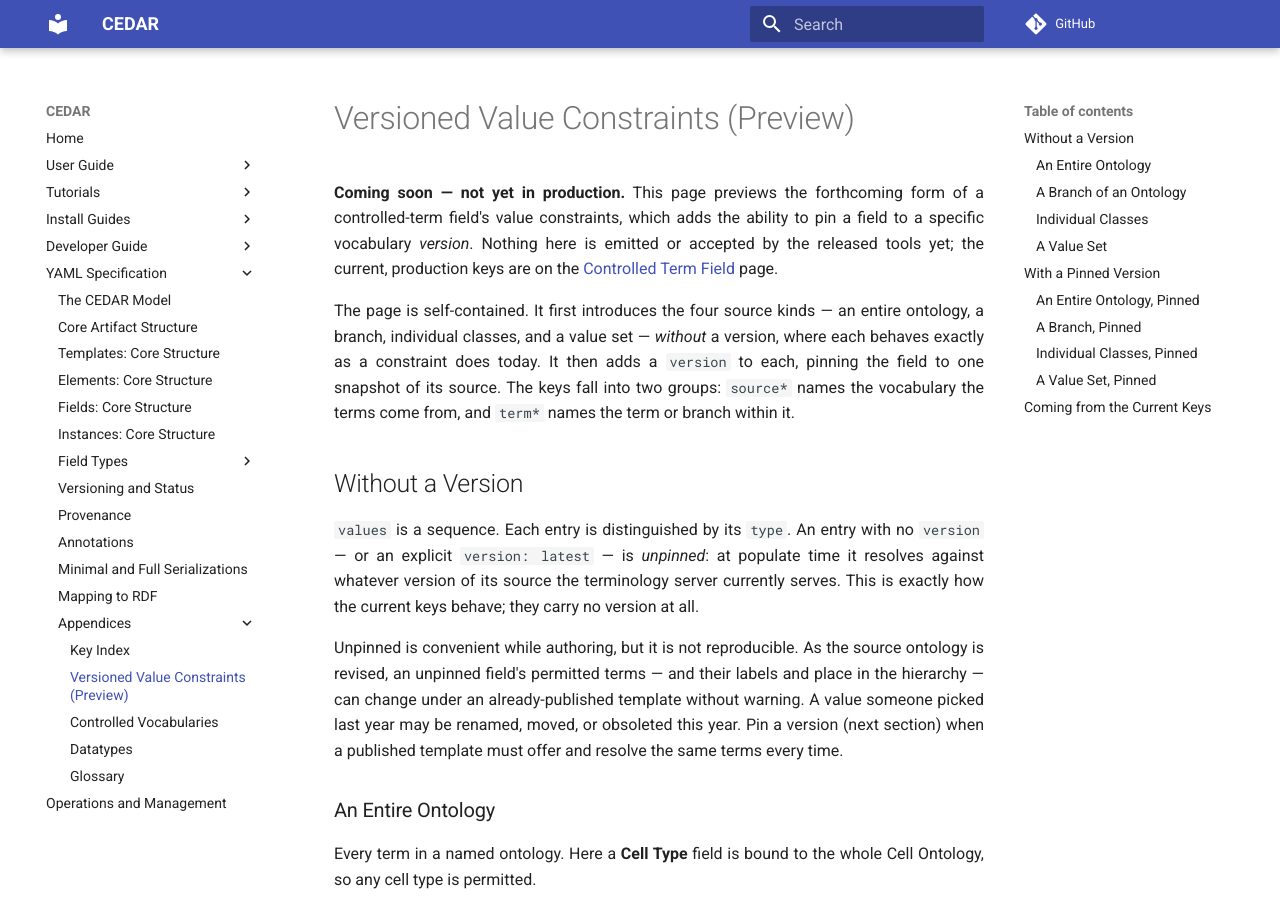
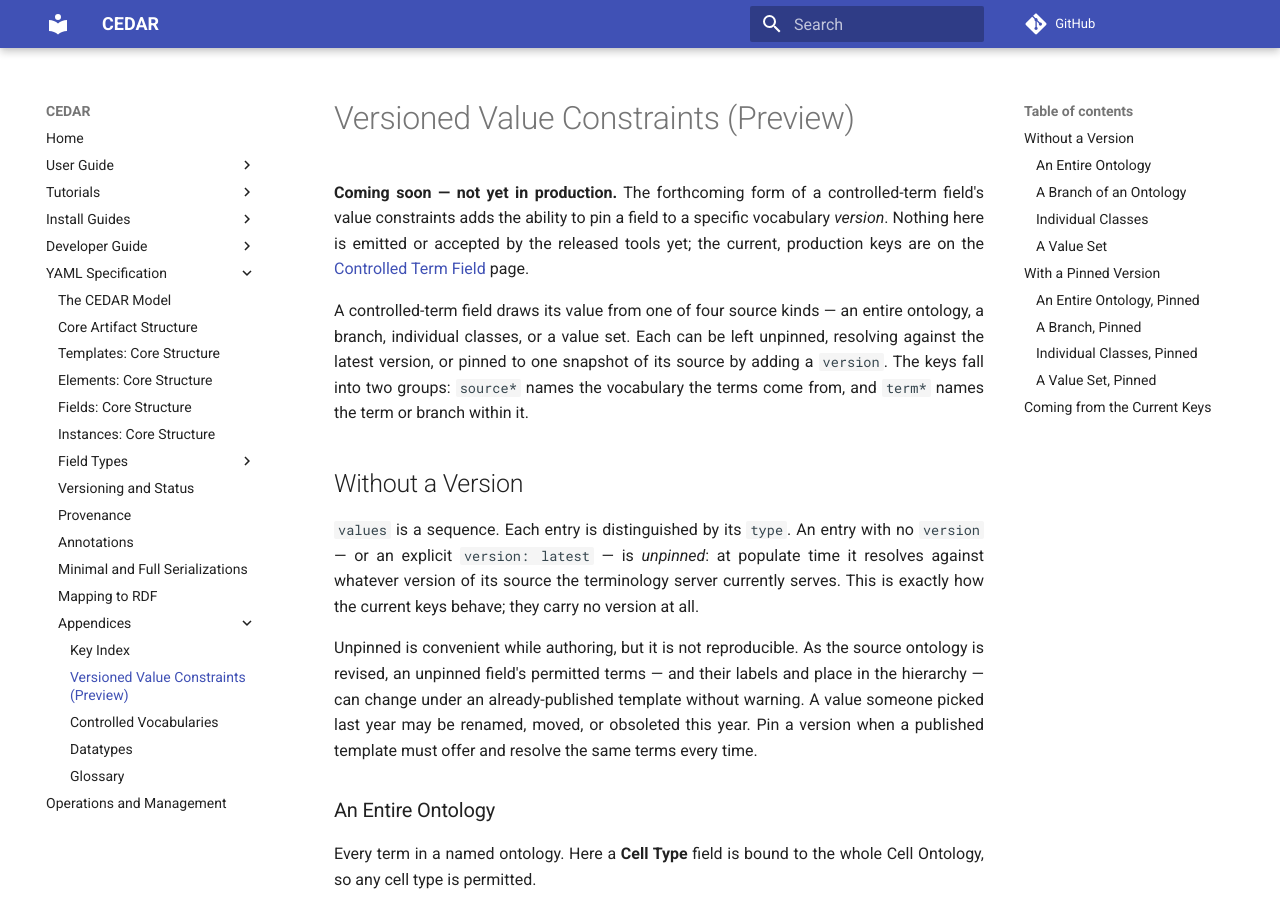
Before and after one commit to metadatacenter/cedar-mkdocs, an MkDocs documentation site: the page built from docs/yaml-spec/appendices/versioned-value-constraints.md, in a window 1280 px wide and 900 px high. Built offline with MkDocs 1.6.1 and Material for MkDocs 9.7.7, drawn with Linux system fonts in a browser that asks for light colours; comment, search, counter and statistics services are not loaded; some of the changed text lies outside the part shown.

Commit message:
YAML preview: remove structural self-references
Drop "The page is self-contained", "This page previews", "(next section)", "examples
above", "previous section", and "as follows" per the no-self-reference writing rule.
Describe content directly instead of narrating the page's structure.

Co-Authored-By: Claude Opus 4.8 <noreply@anthropic.com>

```diff
--- a/docs/yaml-spec/appendices/versioned-value-constraints.md
+++ b/docs/yaml-spec/appendices/versioned-value-constraints.md
@@ -1,15 +1,14 @@
 # Versioned Value Constraints (Preview)
 
-**Coming soon — not yet in production.** This page previews the forthcoming form of a controlled-term
-field's value constraints, which adds the ability to pin a field to a specific vocabulary *version*.
-Nothing here is emitted or accepted by the released tools yet; the current, production keys are on the
+**Coming soon — not yet in production.** The forthcoming form of a controlled-term field's value
+constraints adds the ability to pin a field to a specific vocabulary *version*. Nothing here is emitted
+or accepted by the released tools yet; the current, production keys are on the
 [Controlled Term Field](../field-types/controlled-term-field.md) page.
 
-The page is self-contained. It first introduces the four source kinds — an entire ontology, a branch,
-individual classes, and a value set — *without* a version, where each behaves exactly as a constraint
-does today. It then adds a `version` to each, pinning the field to one snapshot of its source. The keys
-fall into two groups: `source*` names the vocabulary the terms come from, and `term*` names the term or
-branch within it.
+A controlled-term field draws its value from one of four source kinds — an entire ontology, a branch,
+individual classes, or a value set. Each can be left unpinned, resolving against the latest version, or
+pinned to one snapshot of its source by adding a `version`. The keys fall into two groups: `source*`
+names the vocabulary the terms come from, and `term*` names the term or branch within it.
 
 ## Without a Version
 
@@ -21,8 +20,8 @@ no version at all.
 Unpinned is convenient while authoring, but it is not reproducible. As the source ontology is revised, an
 unpinned field's permitted terms — and their labels and place in the hierarchy — can change under an
 already-published template without warning. A value someone picked last year may be renamed, moved, or
-obsoleted this year. Pin a version (next section) when a published template must offer and resolve the
-same terms every time.
+obsoleted this year. Pin a version when a published template must offer and resolve the same terms every
+time.
 
 ### An Entire Ontology
 
@@ -167,8 +166,8 @@ set from HRAVS.
 A published template should stay reproducible: the terms a field offers should not shift when the
 underlying vocabulary is later updated. Adding a `version` to any of the four entries pins it to one
 snapshot of its source. At populate time, terms then resolve against that snapshot rather than against
-whatever is latest. Omitting `version` (or writing `version: latest`) tracks the latest version, exactly
-as the examples above do.
+whatever is latest. Omitting `version` (or writing `version: latest`) tracks the latest version — the
+unpinned behaviour.
 
 A `version` names one snapshot. Its keys, in order:
 
@@ -179,8 +178,8 @@ A `version` names one snapshot. Its keys, in order:
 | `declaredVersion` | string | The version string the source itself declared, when it has one. A human-facing label; not guaranteed unique. |
 
 Only the content-hash `id` — read together with the ontology's `sourceIri` — pins reproducibly;
-`effectiveDate` and `declaredVersion` are provenance labels for people to read. Each example below shows one `values` entry with a `version` added; the
-surrounding field is as in the previous section.
+`effectiveDate` and `declaredVersion` are provenance labels for people to read. Each example shows one
+`values` entry with a `version` added; the surrounding field is unchanged from its unpinned form.
 
 ### An Entire Ontology, Pinned
 
@@ -247,7 +246,7 @@ Each class entry pins independently, so a field can mix terms from different ver
 
 ## Coming from the Current Keys
 
-For readers migrating from the production keys, the existing keys are renamed as follows. The
+For readers migrating from the production keys, the existing keys are renamed. The
 `Applies to` column names which of the four constraint kinds — ontology, branch, class, value set — a
 key applies to, and so disambiguates the current `iri` keys by what they identify. The ontology `iri`
 (its backend URL, `uri` in JSON) has no preview key: it is reconstructed from the acronym rather than
```
